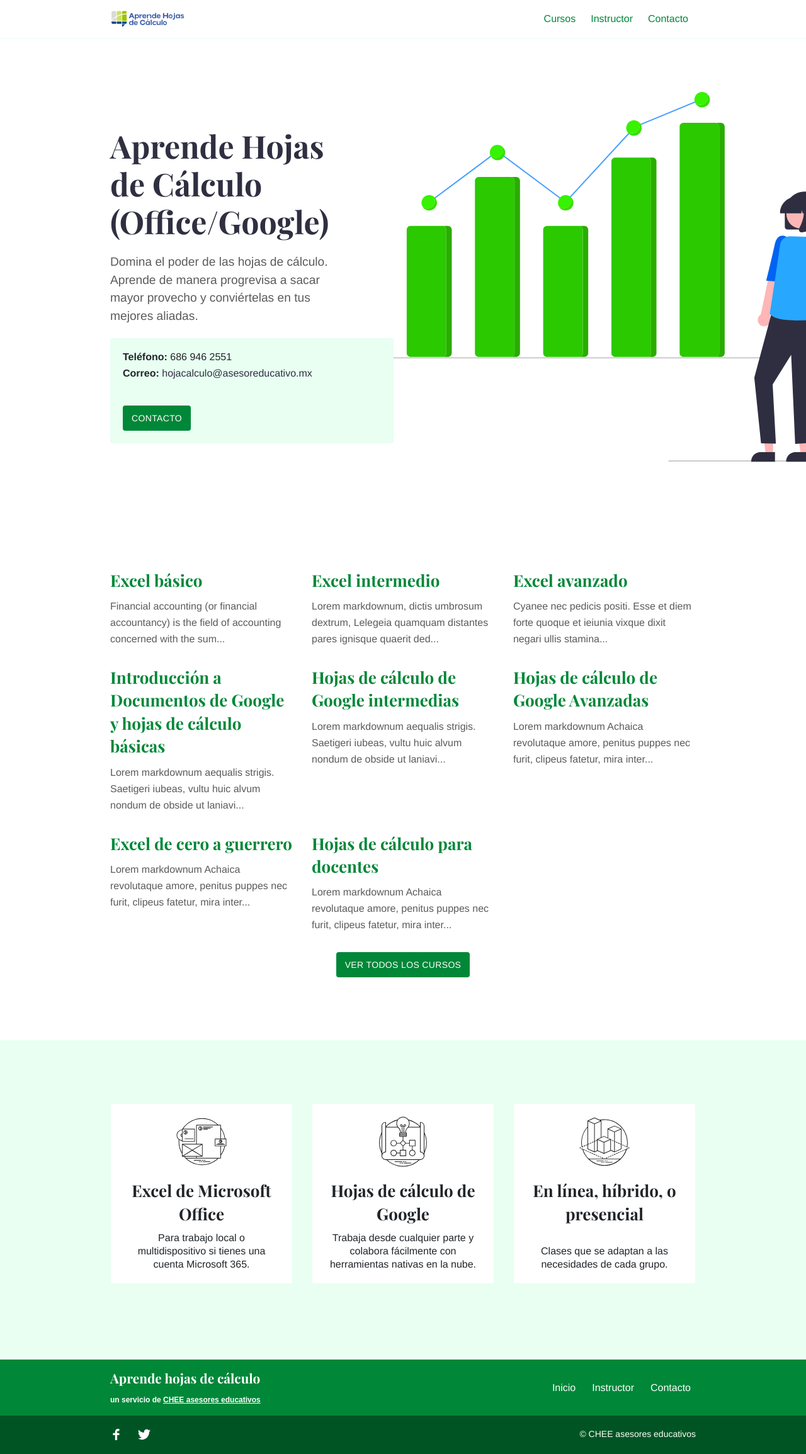
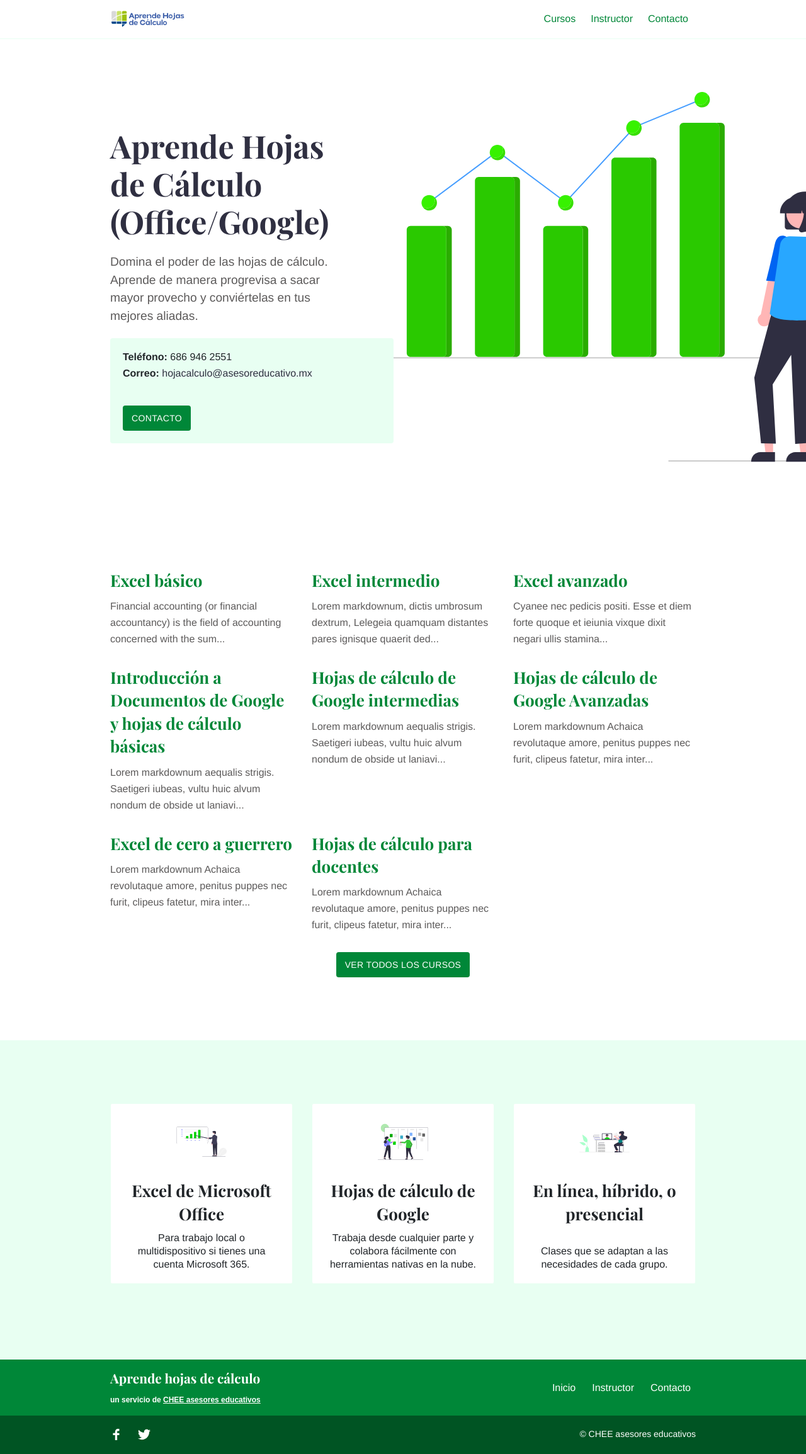
Before and after one commit to camachevaz/Calc, a Jekyll site: the page built from index.md, in a window 1280 px wide. Shown: the whole page at 63% size. Built offline with Jekyll 4.4.1, drawn with Linux system fonts in a browser that asks for light colours.

Commit message:
actualización features

```diff
--- a/_data/features.json
+++ b/_data/features.json
@@ -3,7 +3,7 @@
     "title": "Excel de Microsoft Office",
     "description": "Para trabajo local o multidispositivo si tienes una cuenta Microsoft 365.",
     "image": {
-      "url": "images/features/noun_branding_1885335.svg",
+      "url": "images/features/excel.svg",
       "width": 80,
       "height": 80
     }
@@ -12,7 +12,7 @@
     "title": "Hojas de cálculo de Google",
     "description": "Trabaja desde cualquier parte y colabora fácilmente con herramientas nativas en la nube.",
     "image": {
-      "url": "images/features/noun_The Process_1885341.svg",
+      "url": "images/features/sheets.svg",
       "width": 80,
       "height": 80
     }
@@ -21,7 +21,7 @@
     "title": "En línea, híbrido, o presencial",
     "description": "Clases que se adaptan a las necesidades de cada grupo.",
     "image": {
-      "url": "images/features/noun_3d modeling_1885342.svg",
+      "url": "images/features/aprendizaje.svg",
       "width": 80,
       "height": 80
     }
```
Also changed, not shown: images/features/aprendizaje.svg (added), images/features/excel.svg (added), images/features/noun_3d modeling_1885342.svg (deleted), images/features/noun_The Process_1885341.svg (deleted), images/features/noun_branding_1885335.svg (deleted), images/features/sheets.svg (added).
